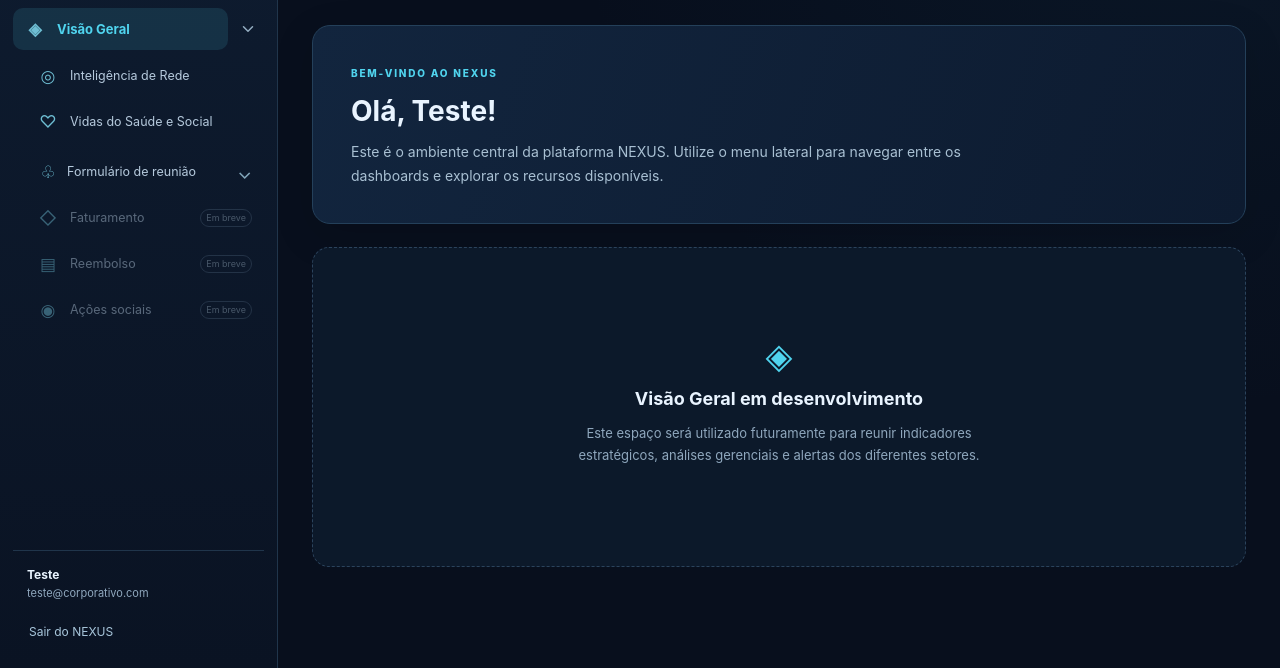
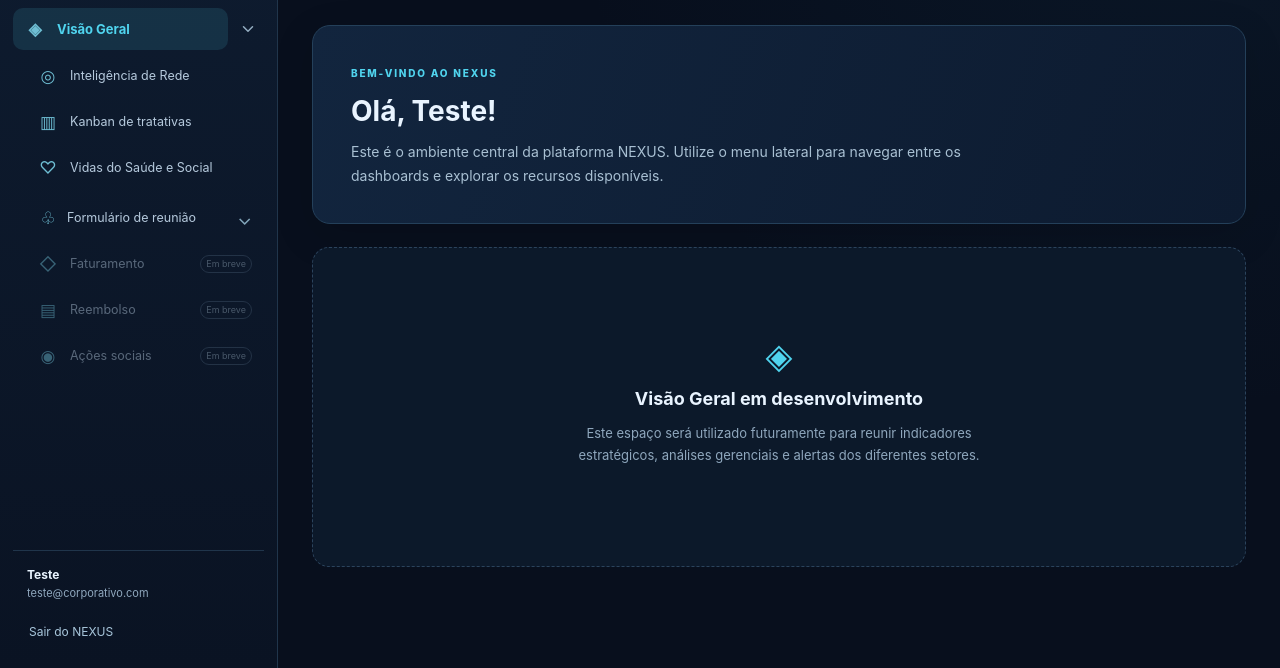
Before and after one commit to CaduAnalista/Nexus-inteligencia-v2, a plain HTML site: page HTML/visao-geral.html in a window 1280 px wide. Shown: the part 132-800 px from the top of the page. Drawn offline with Linux system fonts and the light colour scheme.

Commit message:
Add button for Kanban de tratativas

```diff
--- a/HTML/visao-geral.html
+++ b/HTML/visao-geral.html
@@ -199,6 +199,12 @@
                 Inteligência de Rede
               </span>
 
+            </button>
+
+            <!-- KANBAN SETORIAL -->
+            <button type="button" class="submenu-item" data-pagina="kanban-tratativas" data-url="./kanban-tratativas.html" title="Abrir Kanban de tratativas">
+              <span class="submenu-icone" aria-hidden="true">▥</span>
+              <span>Kanban de tratativas</span>
             </button>
 
             <!-- SAÚDE E SOCIAL -->
```
